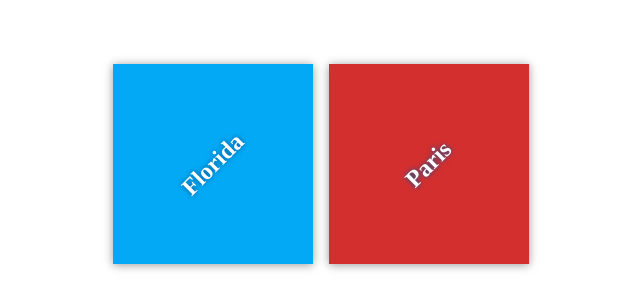
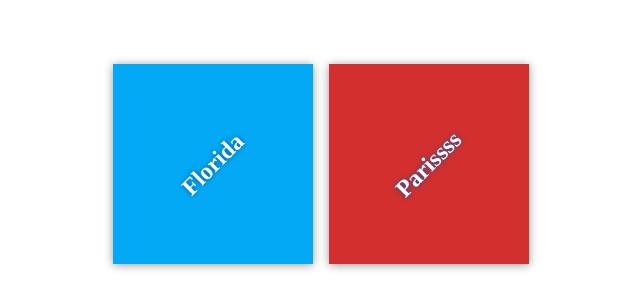
Before and after one commit to rb15/my-travel-plans, a plain HTML site: page index.html in a window 1280 px wide. Shown: the part 236-544 px from the top of the page, 319-959 px from the left. Drawn offline with Linux system fonts and the light colour scheme.

Commit message:
new change

```diff
--- a/index.html
+++ b/index.html
@@ -16,7 +16,7 @@
             </div>
 
             <div class="destination" id="paris">
-                <h2>Paris</h2>
+                <h2>Parissss</h2>
             </div>
         </div>
     </div>
```
